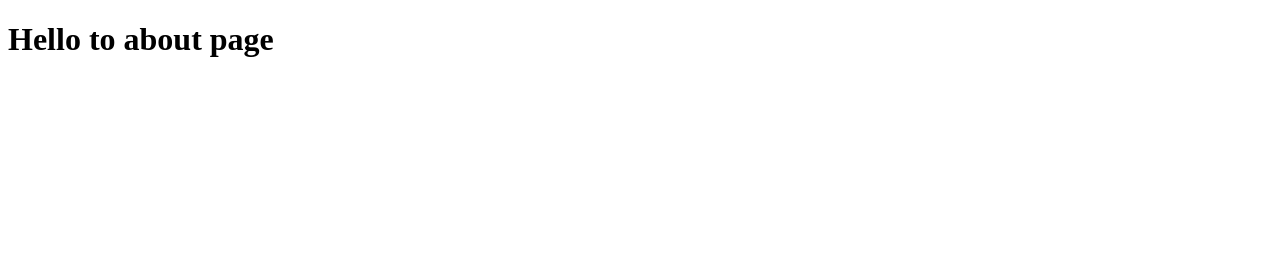
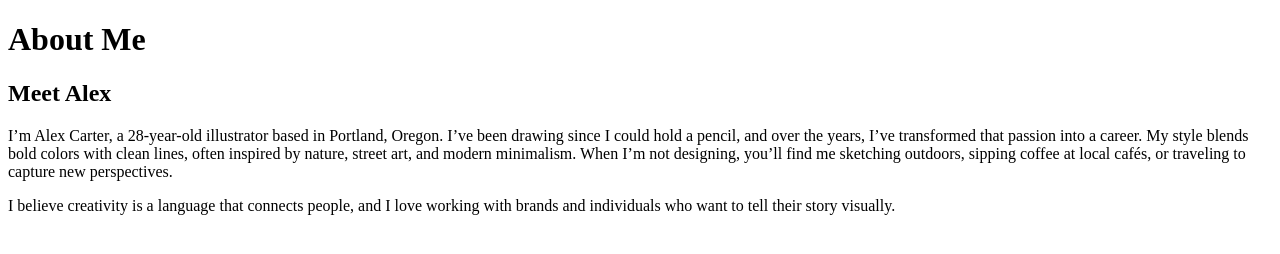
Before and after one commit to codingbyday3/basic-informational-site, a plain HTML site: page about.html in a window 1280 px wide. Drawn offline with Linux system fonts and the light colour scheme.

Commit message:
Add: auto generated text.

```diff
--- a/about.html
+++ b/about.html
@@ -6,6 +6,15 @@
     <title>About</title>
 </head>
 <body>
-    <h1>Hello to about page</h1>
+    <h1>About Me</h1>
+    <h2>Meet Alex</h2>
+    <p>
+       I’m Alex Carter, a 28-year-old illustrator based in Portland, Oregon. I’ve been drawing since I could hold a pencil, and over the years, I’ve transformed that passion into a career.
+My style blends bold colors with clean lines, often inspired by nature, street art, and modern minimalism. When I’m not designing, you’ll find me sketching outdoors, sipping coffee at local cafés, or traveling to capture new perspectives.
+    </p>
+    <p>
+        I believe creativity is a language that connects people, and I love working with brands and individuals who want to tell their story visually.
+    </p>
+
 </body>
 </html>
```
Also changed, not shown: contact-me.html (+10 -1 lines), index.html (+6 -1 lines).
